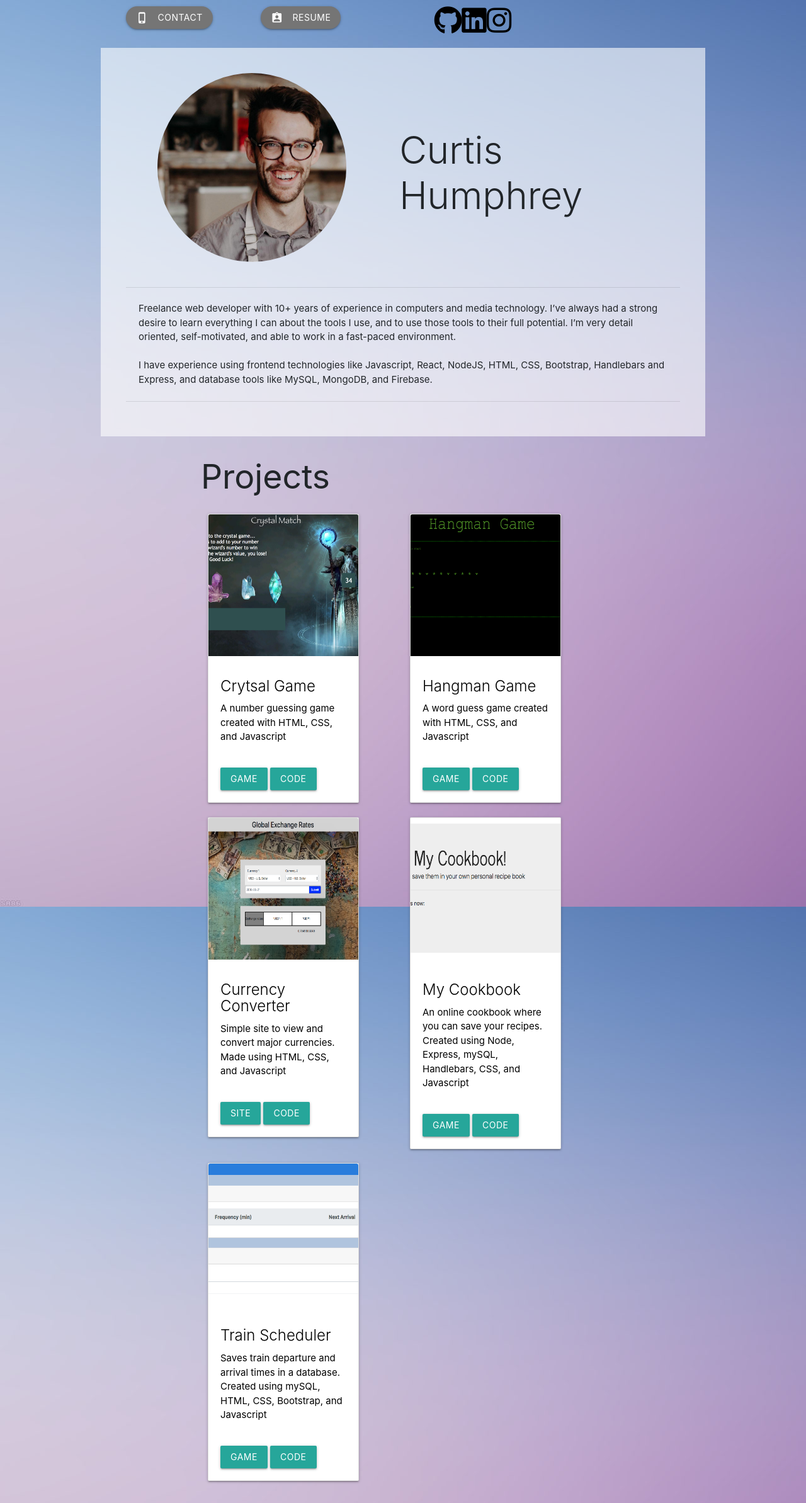
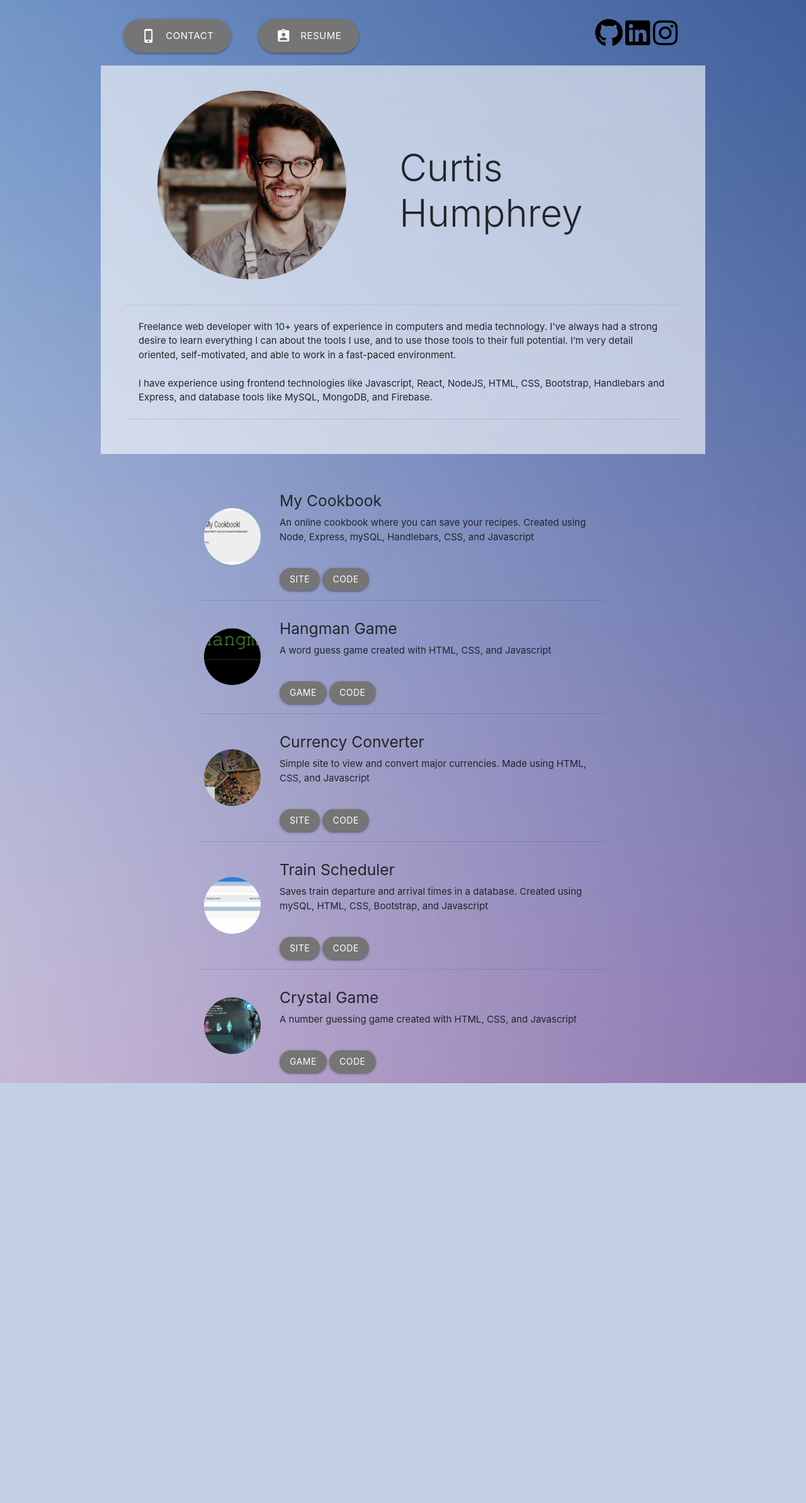
Before and after one commit to 1curtislee/Portfolio, a PHP site: page / in a window 1280 px wide. Shown: the whole page at 63% size. After the commit the page ends 1720 px from the top, so only its background shows below. Run offline with PHP 8.4, Linux system fonts and the light colour scheme; some libraries are stand-ins or nearby versions.

Commit message:
typo fix

```diff
--- a/assets/styles/style.css
+++ b/assets/styles/style.css
@@ -1,7 +1,11 @@
 body {
-    background-image: url("thunder-purple-blur.png");
-    background-color: #444444;
+    background-image: url("./thunder-purple-blur.jpeg");
+    background-repeat: no-repeat;
+    background-position: center top !important;
+    background-color: #b599c1;
+    background-size: cover;
     margin: auto !important;
+    padding-top: 20px;
 }
     /* Small devices (landscape phones, 576px and up) */
     @media (min-width: 576px) {
@@ -10,6 +14,9 @@ body {
         }
         h1 {
             font-size: 5.0rem !important;
+        }
+        p {
+            font-size: 2.0rem !important;
         }
     }
     /* Medium devices (tablets, 768px and up) */
@@ -20,10 +27,15 @@ body {
         h1 {
             font-size: 4.0rem !important;
         }
+        p {
+            font-size: 2.0rem !important;
+        }
     }
     /* Large devices (desktops, 992px and up) */
     @media (min-width: 992px) {
-
+        p {
+            font-size: 1.0rem !important;
+        }
     }
     /* Extra large devices (large desktops, 1200px and up) */
     @media (min-width: 1200px) {}
@@ -33,7 +45,9 @@ body {
     padding: 40px !important;
 }
 
-
+.projectThumbnail {
+    margin-right: 20px;
+}
 
 .my-3 {
     text-align: center;
@@ -51,7 +65,7 @@ body {
 
     links
     a:link {
-        margin: 4px;
+        margin: 3px;
     }
 
     a:link, a:visited {
@@ -74,7 +88,8 @@ body {
 }
 
 #fa-github, #fa-linkedin, #fa-instagram {
-    padding: 20px;
+    margin-left: 40px;
+    margin-right: 40px;
 }
 
 #top {
--- a/index.html
+++ b/index.html
@@ -33,28 +33,28 @@
 
 	<div class="container" id="top">
 		<div class="row">
-			<div class="col-4">
+			<div class="col s3">
 				<a href="#modal1">
 					<button
 						id="contactButton"
 						type="button"
 						data-target="modal1"
-						class="btn rounded-pill grey darken-1 modal-trigger"
+						class="btn-large rounded-pill grey darken-1 modal-trigger"
 					><i class="material-icons left">phone_iphone</i>contact</button>
-
+				</a>
 			</div>
-			<div class="col-4">
+			<div class="col s3">
 				<a href="https://1curtislee.github.io/Portfolio/assets/CH-Resume-2019.pdf" target="_blank" class="link">
 
 					<button
 						id="resumeButton"
 						type="button"
-						class="btn rounded-pill grey darken-1"
+						class="btn-large rounded-pill grey darken-1"
 					><i class="material-icons left">assignment_ind</i>resume</button>
 				</a>
 			</div>
 
-			<div class="col-4 d-flex justify-content-end">
+			<div class="col s4 push-s0 push-m2 push-l6">
 				<a href="https://github.com/1curtislee" target="_blank" class="link">
 					<i class="fab fa-github fa-3x"></i>
 				</a>
@@ -74,7 +74,7 @@
 
 	<div class="jumbotron jumbotron-fluid">
 		<div class="row align-items-center" id="name">
-			<img src="./assets/images/headshot.jpg" alt="Curtis Humphrey" class="rounded-circle" id="headshot">
+			<img class="circle" src="./assets/images/headshot.jpg" alt="Curtis Humphrey" id="headshot">
 			<div class="col-1"></div>
 			<h1 class="display-4 col-6">Curtis Humphrey</h1>
 
@@ -94,79 +94,112 @@
 
 
 	<div class="container" id="projects">
-		<h2>Projects</h2>
-		<div class="row">
-			<div class="col">
-				<a href="https://1curtislee.github.io/Crystal-Collector/">
-					<div class="card" style="width: 16rem;">
-						<img src="./assets/images/crystalgame.png" class="card-img-top" style="height:225px" alt="Crystal Game">
-						<div class="card-body">
-							<h5 class="card-title">Crytsal Game</h5>
-							<p class="card-text">A number guessing game created with HTML, CSS, and Javascript</p><br>
-							<a href="https://1curtislee.github.io/Crystal-Collector/"><button class="btn btn-dark">Game</button></a>
-							<a href="https://github.com/1curtislee/Crystal-Collector"><button class="btn btn-dark">Code</button></a>
+
+		<table>
+			<tbody>
+				<tr>
+					<td>
+						<a href="https://cookingwiki.herokuapp.com/">
+							<img class="circle" src="./assets/images/my_cookbook.png" style="height:6rem;width:6rem" alt="My Cookbook">
+						</a>
+					</td>
+					<td>
+						<div>
+							<h5>My Cookbook</h5>
+							<p>An online cookbook where you can save your recipes. Created using Node, Express, mySQL, Handlebars, CSS, and Javascript</p><br>
+							<a href="https://cookingwiki.herokuapp.com/">
+								<button class="btn rounded-pill grey darken-1">Site</button>
+							</a>
+							<a href="https://github.com/iambrandonwhite/Cooking-Wiki">
+								<button class="btn rounded-pill grey darken-1">Code</button>
+							</a>
 						</div>
-					</div>
-				</a>
-			</div>
+					</td>
+				</tr>
 
-			<div class="col">
-				<a href="https://1curtislee.github.io/Hangman-Game/">
-					<div class="card" style="width: 16rem;">
-						<img src="./assets/images/hangmangame.png" class="card-img-top" style="height:225px" alt="Hangman Game">
-						<div class="card-body">
-							<h5 class="card-title">Hangman Game</h5>
-							<p class="card-text">A word guess game created with HTML, CSS, and Javascript</p><br>
-							<a href="https://1curtislee.github.io/Hangman-Game/"><button class="btn btn-dark">Game</button></a>
-							<a href="https://github.com/1curtislee/Hangman-Game"><button class="btn btn-dark">Code</button></a>
+				<tr>
+					<td>
+						<a href="https://1curtislee.github.io/Hangman-Game/">
+							<img class="circle projectThumbnail" src="./assets/images/hangmangame.png" style="height:6rem;width:6rem" alt="Hangman Game">
+						</a>
+					</td>
+					<td>
+						<div>
+							<h5>Hangman Game</h5>
+							<p>A word guess game created with HTML, CSS, and Javascript</p><br>
+							<a href="https://1curtislee.github.io/Hangman-Game/">
+								<button type="button" class="btn rounded-pill grey darken-1">Game</button>
+							</a>
+							<a href="https://github.com/1curtislee/Hangman-Game">
+								<button type="button" class="btn rounded-pill grey darken-1">Code</button>
+							</a>
 						</div>
-					</div>
-				</a>
-			</div>
+					</td>
+				</tr>
 
-			<div class="col">
-				<a href="https://1curtislee.github.io/Currency-Converter/">
-					<div class="card" style="width: 16rem;">
-						<img src="./assets/images/currency-converter.png" class="card-img-top" style="height:225px" alt="Currency Converter">
-						<div class="card-body">
-							<h5 class="card-title">Currency Converter</h5>
-							<p class="card-text">Simple site to view and convert major currencies. Made using HTML, CSS, and Javascript</p><br>
-							<a href="https://1curtislee.github.io/Currency-Converter/"><button class="btn btn-dark">Site</button></a>
-							<a href="https://github.com/1curtislee/Currency-Converter"><button class="btn btn-dark">Code</button></a>
+				<tr>
+					<td>
+						<a href="https://1curtislee.github.io/Currency-Converter/">
+							<img class="circle" src="./assets/images/currency-converter.png" style="height:6rem;width:6rem" alt="Currency Converter">
+						</a>
+					</td>
+					<td>
+						<div>
+							<h5>Currency Converter</h5>
+							<p>Simple site to view and convert major currencies. Made using HTML, CSS, and Javascript</p><br>
+							<a href="https://1curtislee.github.io/Currency-Converter/">
+								<button type="button" class="btn rounded-pill grey darken-1">Site</button>
+							</a>
+							<a href="https://github.com/1curtislee/Currency-Converter">
+								<button class="btn rounded-pill grey darken-1">Code</button></a>
 						</div>
-					</div>
-				</a>
-			</div>
+					</td>
+				</tr>
 
-			<div class="col">
-				<a href="https://cookingwiki.herokuapp.com/">
-					<div class="card" style="width: 16rem;">
-						<img src="./assets/images/my_cookbook.png" class="card-img-top" style="height:225px" alt="Hangman Game">
-						<div class="card-body">
-							<h5 class="card-title">My Cookbook</h5>
-							<p class="card-text">An online cookbook where you can save your recipes. Created using Node, Express, mySQL, Handlebars, CSS, and Javascript</p><br>
-							<a href="https://cookingwiki.herokuapp.com/"><button class="btn btn-dark">Game</button></a>
-							<a href="https://github.com/iambrandonwhite/Cooking-Wiki"><button class="btn btn-dark">Code</button></a>
+				<tr>
+					<td>
+						<a href="https://cookingwiki.herokuapp.com/">
+							<img class="circle" src="./assets/images/train_scheduler.png" style="height:6rem;width:6rem" alt="Train Scheduler">
+						</a>
+					</td>
+					<td>
+						<div>
+							<div>
+								<h5>Train Scheduler</h5>
+								<p>Saves train departure and arrival times in a database. Created using mySQL, HTML, CSS, Bootstrap, and Javascript</p><br>
+								<a href="https://1curtislee.github.io/TrainScheduler/">
+									<button class="btn rounded-pill grey darken-1">Site</button>
+								</a>
+								<a href="https://github.com/1curtislee/TrainScheduler">
+									<button class="btn rounded-pill grey darken-1">Code</button>
+								</a>
+							</div>
 						</div>
-					</div>
-				</a>
-			</div>
+					</td>
+				</tr>
 
-			<div class="col">
-				<a href="https://1curtislee.github.io/TrainScheduler/">
-					<div class="card" style="width: 16rem;">
-						<img src="./assets/images/train_scheduler.png" class="card-img-top" style="height:225px" alt="Hangman Game">
-						<div class="card-body">
-							<h5 class="card-title">Train Scheduler</h5>
-							<p class="card-text">Saves train departure and arrival times in a database. Created using mySQL, HTML, CSS, Bootstrap, and Javascript</p><br>
-							<a href="https://1curtislee.github.io/TrainScheduler/"><button class="btn btn-dark">Game</button></a>
-							<a href="https://github.com/1curtislee/TrainScheduler"><button class="btn btn-dark">Code</button></a>
+				<tr>
+					<td>
+						<a href="https://1curtislee.github.io/Crystal-Collector/">
+							<img class="circle" src="./assets/images/crystalgame.png" style="height:6rem;width:6rem" alt="Crystal Game">
+						</a>
+					</td>
+					<td>
+						<div>
+							<h5>Crystal Game</h5>
+							<p>A number guessing game created with HTML, CSS, and Javascript</p><br>
+							<a href="https://1curtislee.github.io/Crystal-Collector/">
+								<button type="button" class="btn rounded-pill grey darken-1">Game</button>
+							</a>
+							<a href="https://github.com/1curtislee/Crystal-Collector">
+								<button type="button" class="btn rounded-pill grey darken-1">Code</button></a>
 						</div>
-					</div>
-				</a>
-			</div>
+					</td>
+				</tr>
 
-		</div>
+			</tbody>
+		</table>
+
 	</div>
 
 	<script src="./assets/js/logic.js"></script>
```
Also changed, not shown: assets/images/currency-converter.png, assets/images/hangmangame.png, assets/styles/thunder-purple-blur.jpeg (added), assets/styles/thunder-purple-blur.png (deleted).
